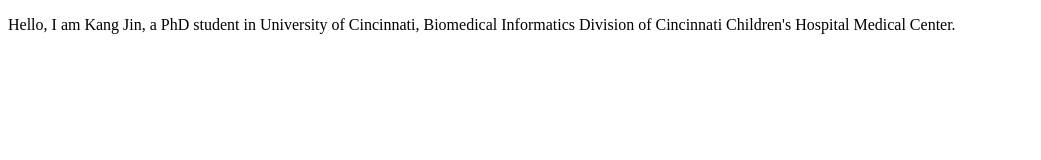
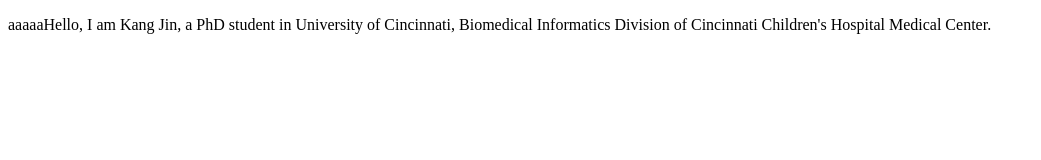
Before and after one commit to KANG-BIOINFO/KANG-BIOINFO.github.io, a plain HTML site: page index.html in a window 1280 px wide. Shown: the whole page, without its empty margins (0-1041 px from the left). Drawn offline with Linux system fonts and the light colour scheme.

Commit message:
Initial commit

```diff
--- a/index.html
+++ b/index.html
@@ -7,7 +7,7 @@
 
     <body>
         <p>
-            Hello, I am Kang Jin, a PhD student in University of Cincinnati, Biomedical Informatics Division of Cincinnati Children's Hospital Medical Center.
+            aaaaaHello, I am Kang Jin, a PhD student in University of Cincinnati, Biomedical Informatics Division of Cincinnati Children's Hospital Medical Center.
         </p>
     </body>
 </html>
```
